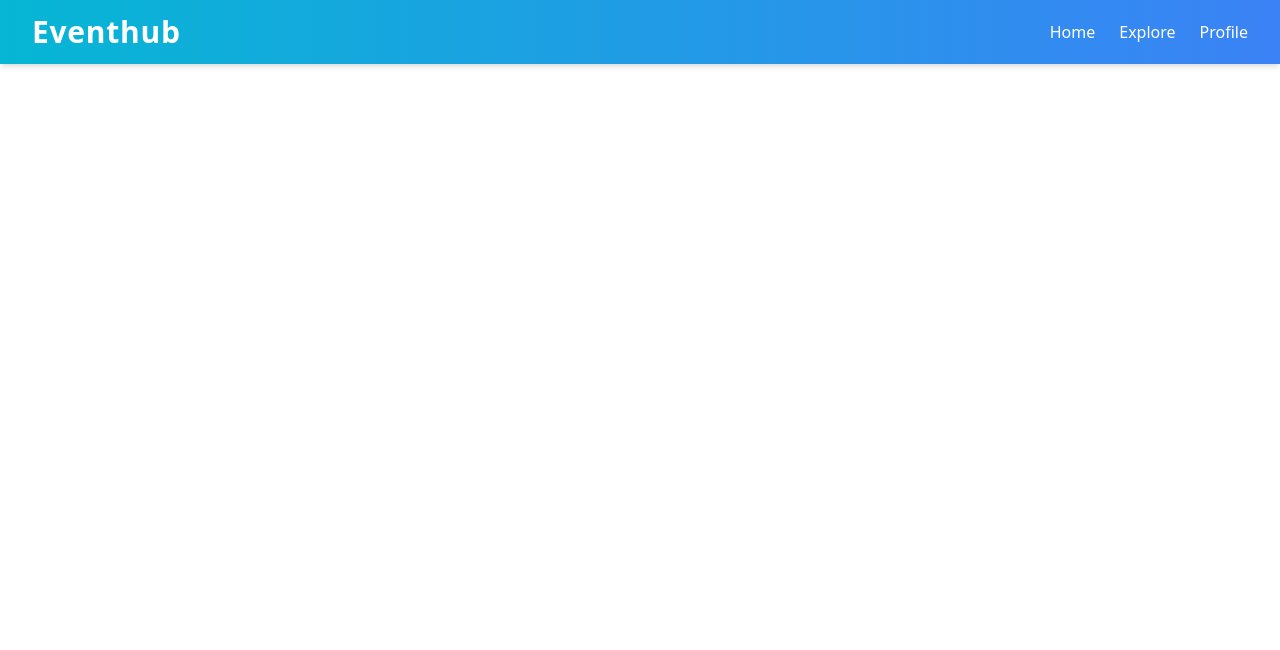
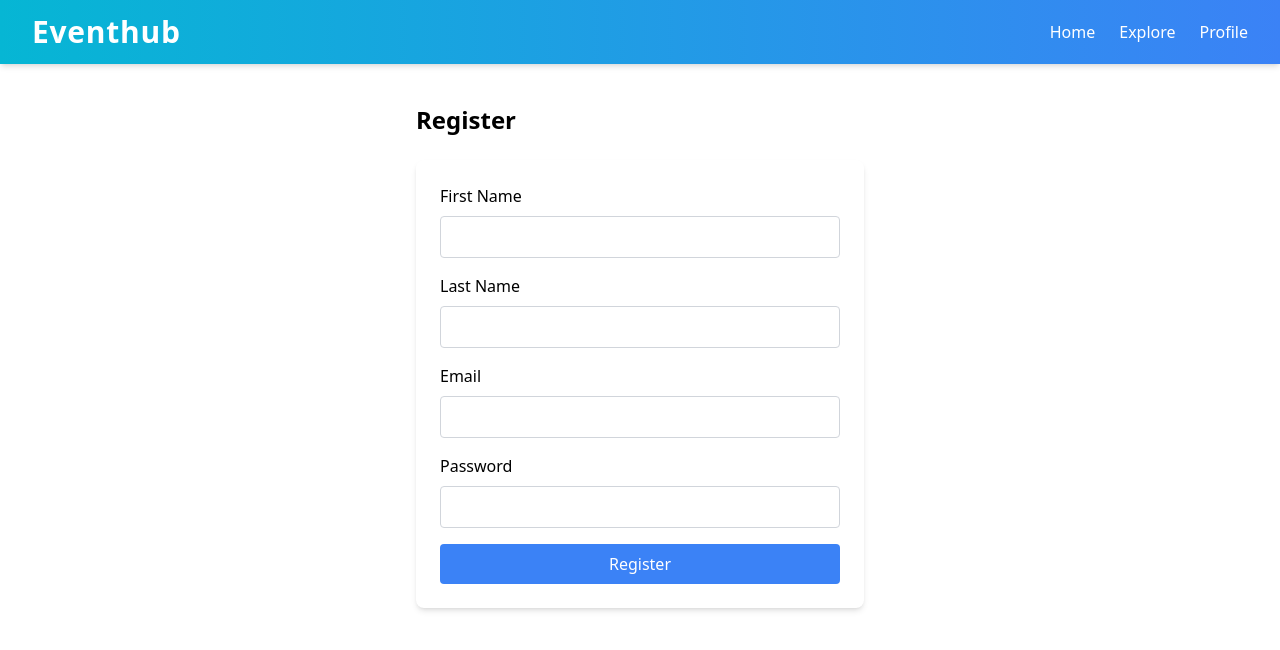
Before and after one commit to Prasad-264/EventHub-Frontend, a React (Create React App) app: page / in a window 1280 px wide. Shown: the top 650 px of the page. Built offline with nearby package versions, Linux system fonts and the light colour scheme.

Commit message:
Added registratiom and login component

```diff
--- a/src/App.js
+++ b/src/App.js
@@ -3,6 +3,8 @@ import Home from "./components/Home";
 import EventPage from "./components/EventPage";
 import Explore from "./components/Explore";
 import Profile from "./components/Profile";
+import Registration from "./components/Registration";
+import Login from "./components/Login";
 import { Route, Routes } from 'react-router-dom';
 
 function App() {
@@ -11,6 +13,8 @@ function App() {
       <Navbar />
       <div className="container mx-auto mt-4">
         <Routes>
+          <Route path="/" element={<Registration />} />
+          <Route path="/login" element={<Login />} />
           <Route path="/home" element={<Home />} />
           <Route path="/event/:id" element={<EventPage />} />
           <Route path="/explore" element={<Explore />} />
--- a/src/Helper.js
+++ /dev/null
@@ -1 +0,0 @@
-export const token = "eyJhbGciOiJIUzI1NiIsInR5cCI6IkpXVCJ9.eyJpZCI6IjY2OTdlMjE1NjY4YzY0OGM3NGJkMDI3ZCIsImlhdCI6MTcyMTgzMTQxOCwiZXhwIjoxNzIxODM1MDE4fQ.VYHJBsTveDLGJ4WIcF9hwWcaCB2idGtu_SEFfVAOa_Y";
--- a/src/components/EventPage.js
+++ b/src/components/EventPage.js
@@ -1,12 +1,13 @@
 import React, { useEffect, useState } from 'react';
 import { useParams } from 'react-router-dom';
-import { token } from '../Helper';
+import { getData } from '../utils/storage';
 
 const EventPage = () => {
   const { id } = useParams();
   const [event, setEvent] = useState(null);
   const [loading, setLoading] = useState(true);
   const [error, setError] = useState(null);
+  const token = getData("token");
 
   useEffect(() => {
     const fetchEvent = async () => {
@@ -32,7 +33,7 @@ const EventPage = () => {
     };
 
     fetchEvent();
-  }, [id]);
+  }, [id, token]);
 
   if (loading) return <div>Loading...</div>;
   if (error) return <div>Error: {error}</div>;
--- a/src/components/Home.js
+++ b/src/components/Home.js
@@ -1,15 +1,17 @@
 import React, { useEffect, useState } from 'react';
 import EventCard from "./EventCard";
-import { token } from '../Helper';
+import { getData } from '../utils/storage';
 
 const Home = () => {
   const [events, setEvents] = useState([]);
   const [loading, setLoading] = useState(true);
+  const userId = getData("userId");
+  const token = getData("token");
 
   useEffect(() => {
     const fetchEvents = async () => {
       try {
-        const response = await fetch('http://localhost:9000/api/user/6697e215668c648c74bd027d/events', {
+        const response = await fetch(`http://localhost:9000/api/user/${userId}/events`, {
           headers: {
             'Authorization': `${token}`,
             'Content-Type': 'application/json',
--- /dev/null
+++ b/src/components/Login.js
@@ -0,0 +1,88 @@
+import React, { useState } from 'react';
+import { useNavigate } from 'react-router-dom';
+import { storeData } from '../utils/storage';
+
+const Login = () => {
+  const [formData, setFormData] = useState({
+    email: '',
+    password: '',
+  });
+  const [error, setError] = useState(null);
+  const navigate = useNavigate();
+
+  const handleChange = (e) => {
+    setFormData({
+      ...formData,
+      [e.target.name]: e.target.value,
+    });
+  };
+
+  const handleSubmit = async (e) => {
+    e.preventDefault();
+    setError(null);
+
+    try {
+      const response = await fetch('http://localhost:9000/api/auth/login', {
+        method: 'POST',
+        headers: {
+          'Content-Type': 'application/json',
+        },
+        body: JSON.stringify(formData),
+      });
+
+      if (!response.ok) {
+        throw new Error('Login failed');
+      }
+
+      const data = await response.json();
+      console.log(data);
+      // Store token and user ID in localStorage
+      storeData('token', data?.token);
+      storeData('userId', data?.userObject?._id);
+
+      // Navigate to the home page
+      navigate('/home');
+    } catch (err) {
+      setError(err.message);
+    }
+  };
+
+  return (
+    <div className="max-w-md mx-auto mt-10">
+      <h1 className="text-2xl font-bold mb-6">Login</h1>
+      {error && <div className="text-red-600 mb-4">{error}</div>}
+      <form onSubmit={handleSubmit} className="bg-white p-6 rounded-lg shadow-md">
+        <div className="mb-4">
+          <label className="block mb-2">Email</label>
+          <input
+            type="email"
+            name="email"
+            value={formData.email}
+            onChange={handleChange}
+            className="w-full border border-gray-300 p-2 rounded"
+            required
+          />
+        </div>
+        <div className="mb-4">
+          <label className="block mb-2">Password</label>
+          <input
+            type="password"
+            name="password"
+            value={formData.password}
+            onChange={handleChange}
+            className="w-full border border-gray-300 p-2 rounded"
+            required
+          />
+        </div>
+        <button
+          type="submit"
+          className="w-full bg-blue-500 text-white p-2 rounded hover:bg-blue-600"
+        >
+          Login
+        </button>
+      </form>
+    </div>
+  );
+};
+
+export default Login;
--- /dev/null
+++ b/src/components/Registration.js
@@ -0,0 +1,112 @@
+import React, { useState } from 'react';
+
+const Registration = () => {
+  const [formData, setFormData] = useState({
+    firstName: '',
+    lastName: '',
+    email: '',
+    password: '',
+  });
+
+  const [error, setError] = useState(null);
+  const [success, setSuccess] = useState(false);
+
+  const handleChange = (e) => {
+    setFormData({
+      ...formData,
+      [e.target.name]: e.target.value,
+    });
+  };
+
+  const handleSubmit = async (e) => {
+    e.preventDefault();
+    setError(null);
+    setSuccess(false);
+
+    try {
+      const response = await fetch('http://localhost:9000/api/auth/register', {
+        method: 'POST',
+        headers: {
+          'Content-Type': 'application/json',
+        },
+        body: JSON.stringify(formData),
+      });
+
+      if (!response.ok) {
+        throw new Error('Failed to register');
+      }
+
+      setSuccess(true);
+      setFormData({
+        firstName: '',
+        lastName: '',
+        email: '',
+        password: '',
+      });
+    } catch (err) {
+      setError(err.message);
+    }
+  };
+
+  return (
+    <div className="max-w-md mx-auto mt-10">
+      <h1 className="text-2xl font-bold mb-6">Register</h1>
+      {error && <div className="text-red-600 mb-4">{error}</div>}
+      {success && <div className="text-green-600 mb-4">Registration successful!</div>}
+      <form onSubmit={handleSubmit} className="bg-white p-6 rounded-lg shadow-md">
+        <div className="mb-4">
+          <label className="block mb-2">First Name</label>
+          <input
+            type="text"
+            name="firstName"
+            value={formData.firstName}
+            onChange={handleChange}
+            className="w-full border border-gray-300 p-2 rounded"
+            required
+          />
+        </div>
+        <div className="mb-4">
+          <label className="block mb-2">Last Name</label>
+          <input
+            type="text"
+            name="lastName"
+            value={formData.lastName}
+            onChange={handleChange}
+            className="w-full border border-gray-300 p-2 rounded"
+            required
+          />
+        </div>
+        <div className="mb-4">
+          <label className="block mb-2">Email</label>
+          <input
+            type="email"
+            name="email"
+            value={formData.email}
+            onChange={handleChange}
+            className="w-full border border-gray-300 p-2 rounded"
+            required
+          />
+        </div>
+        <div className="mb-4">
+          <label className="block mb-2">Password</label>
+          <input
+            type="password"
+            name="password"
+            value={formData.password}
+            onChange={handleChange}
+            className="w-full border border-gray-300 p-2 rounded"
+            required
+          />
+        </div>
+        <button
+          type="submit"
+          className="w-full bg-blue-500 text-white p-2 rounded hover:bg-blue-600"
+        >
+          Register
+        </button>
+      </form>
+    </div>
+  );
+};
+
+export default Registration;
--- /dev/null
+++ b/src/utils/storage.js
@@ -0,0 +1,17 @@
+export const storeData = (key, value) => {
+  try {
+    localStorage.setItem(key, JSON.stringify(value));
+  } catch (error) {
+    console.error(`Error storing data in localStorage: ${error}`);
+  }
+};
+
+export const getData = (key) => {
+  try {
+    const storedValue = localStorage.getItem(key);
+    return storedValue ? JSON.parse(storedValue) : null;
+  } catch (error) {
+    console.error(`Error retrieving data from localStorage: ${error}`);
+    return null;
+  }
+};
```
